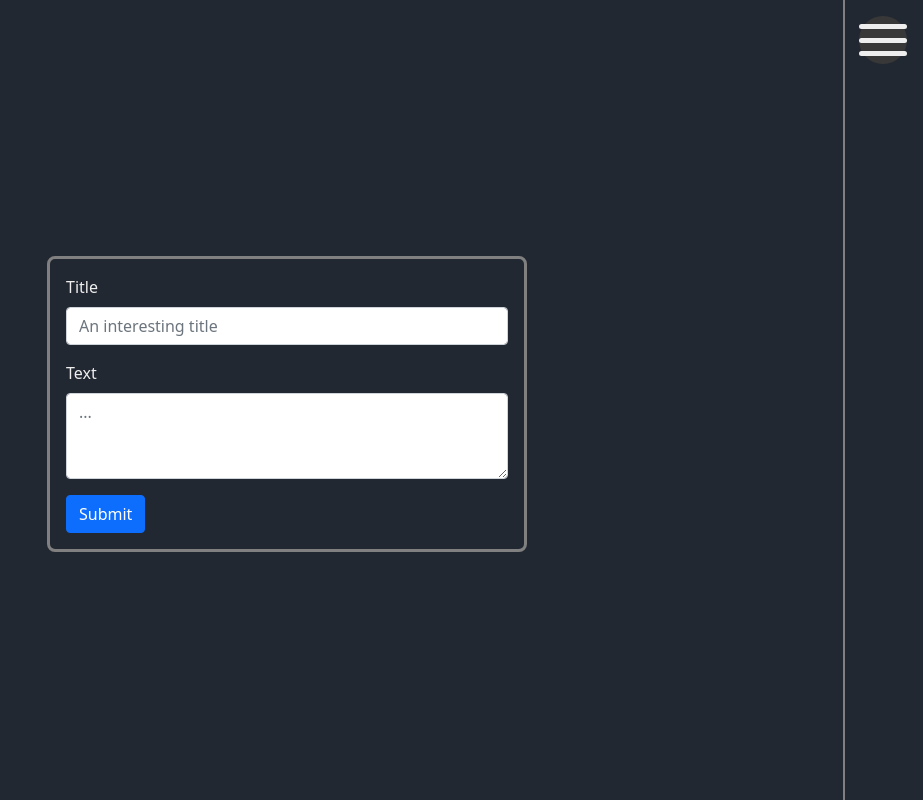
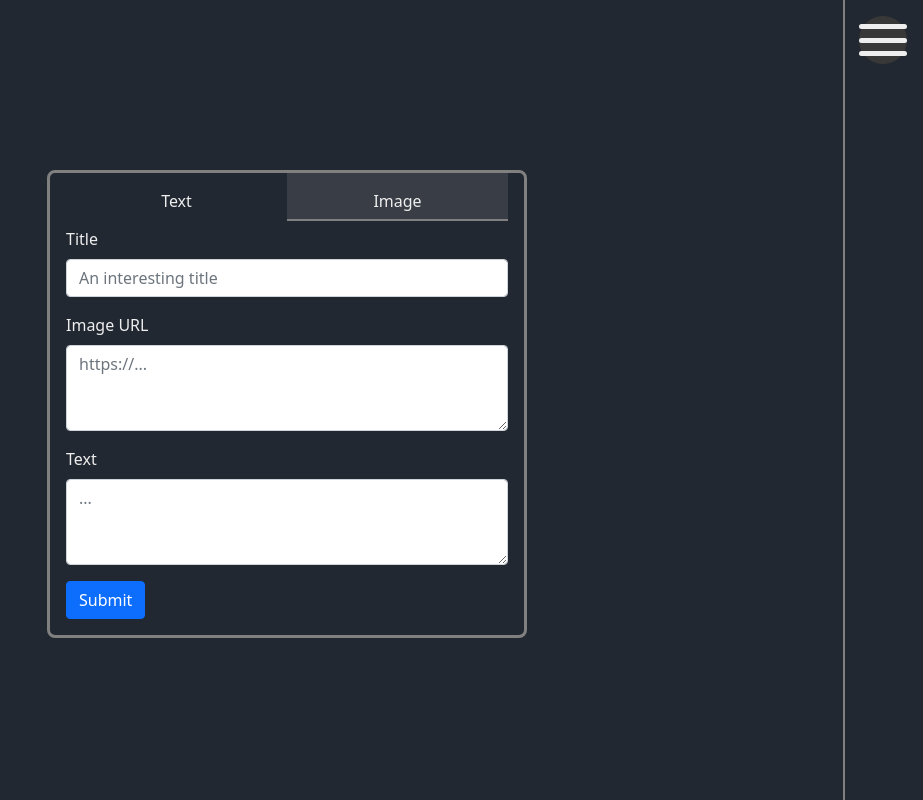
Before and after one commit to Guzzler829/final-project, a React (Create React App) app: page /post in a window 1280 px wide. Shown: the whole page, without its empty margins (357-1280 px from the left). Built offline with nearby package versions, Linux system fonts and the light colour scheme.

Commit message:
Added image posts and fixed a bunch of stuff

```diff
--- a/src/App.css
+++ b/src/App.css
@@ -46,6 +46,7 @@ a:visited {
   transition: 300ms cubic-bezier(.39,.02,.78,.68);
   white-space: nowrap;
   text-overflow: clip;
+  z-index: 999;
 }
 
 .sidebar.is-active {
@@ -69,9 +70,33 @@ a:visited {
   left: 50%;
   transform: translate(-50%, -50%);
   padding: 16px;
+  padding-top: 0;
   margin: 4px;
   border-radius: 8px;
   border: 3px solid gray;
+}
+
+.input-buttons {
+  position: relative;
+  width: 100%;
+  display: flex;
+  flex-direction: row;
+  justify-content: space-around;
+}
+
+.input-button {
+  width: 50%;
+  border: none;
+  background-color: #222831;
+  color: #eee;
+  height: 48px;
+  padding: 16px;
+  margin-bottom: 6px;
+}
+
+.input-button.is-active {
+  border-bottom: 2px solid gray;
+  background-color: #393E46;
 }
 
 /*
@@ -210,10 +235,10 @@ https://codepen.io/guzzler829/pen/BarzmOP
 
 .post {
   padding: 16px;
-  margin: 4px;
+  margin: 8px;
   border-radius: 8px;
   border: 3px solid gray;
-  width: 400px;
+  width: 80%;
   background-color: #393E46;
 }
 
@@ -222,8 +247,21 @@ https://codepen.io/guzzler829/pen/BarzmOP
   bottom: 0;
 }
 
+.post > img {
+  width: 10%;
+  height: auto;
+  border-radius: 8px;
+  margin-bottom: 6px;
+  cursor: pointer;
+  transition: 200ms ease;
+}
+
+.post > img.is-active {
+  width: 100%;
+}
+
 .home-screen {
+  width: 100%;
   position: absolute;
-  left: 50%;
-  transform: translate(-50%, 0);
+  left: 10%;
 }
--- a/src/components/home.js
+++ b/src/components/home.js
@@ -31,7 +31,7 @@ export default class Home extends React.Component {
     render(){
         return (
             <div className="home-screen">
-                {this.state.postJSONs.map( (post) => <Post type="text" title={post.title} text={post.text} key={post._id} /> )}
+                {this.state.postJSONs.map( (post) => <Post type="text" typeOfPost={post.type} title={post.title} text={post.text} imgSrc={post.url} myHref={post.url} key={post._id} postId={post._id} /> )}
             </div>
         );
     }
--- a/src/components/input-field.js
+++ b/src/components/input-field.js
@@ -10,11 +10,14 @@ export default class InputField extends React.Component {
     constructor(props) {
         super(props);
         this.state= {
-            redirect: <></>
+            redirect: <></>,
+            textPost: true
         };
         this.submitPost = this.submitPost.bind(this);
+        this.switchInput = this.switchInput.bind(this);
         this.theTitle = React.createRef();
         this.theText = React.createRef();
+        this.theURL = React.createRef();
     }
 
     submitPost() {
@@ -24,16 +27,57 @@ export default class InputField extends React.Component {
                 'Content-Type': 'application/json'
             },
             body: JSON.stringify({
+                type: (this.state.textPost ? "img" : "text"),
                 title: this.theTitle.current.value,
-                text: this.theText.current.value
+                text: this.theText.current.value,
+                url: this.theURL.current.value
             })
         });
         this.setState({redirect: <Redirect to="/" />});
     }
 
+    switchInput() {
+        if(this.state.textPost) {
+            this.setState({textPost: false});
+        } else {
+            this.setState({textPost: true});
+        }
+        console.log(this.state.textPost)
+    }
+
     render(){
+        if(this.state.textPost){
             return (
                 <div className='input-field'>
+                    <div className='input-buttons'>
+                        <button onClick={this.switchInput} className={this.state.textPost ? 'input-button' : 'input-button is-active'}>Text</button>
+                        <button onClick={this.switchInput} className={this.state.textPost ? 'input-button is-active' : 'input-button'}>Image</button>
+                    </div>
+                    <Form>
+                        <Form.Group className="mb-3" controlId="exampleForm.ControlInput1">
+                            <Form.Label>Title</Form.Label>
+                            <Form.Control ref={this.theTitle} placeholder="An interesting title" />
+                        </Form.Group>
+                        <Form.Group className="mb-3" controlId="exampleForm.ControlTextarea1">
+                            <Form.Label >Image URL</Form.Label>
+                            <Form.Control ref={this.theURL} as="textarea" placeholder="https://..." rows={3} />
+                        </Form.Group>
+                        <Form.Group className="mb-3" controlId="exampleForm.ControlTextarea1">
+                            <Form.Label >Text</Form.Label>
+                            <Form.Control ref={this.theText} as="textarea" placeholder="..." rows={3} />
+                        </Form.Group>
+                    </Form>
+                    <Button onClick={this.submitPost}>Submit</Button>
+                    {this.state.redirect}
+                </div>
+            );
+        } else {
+            return (
+                <div className='input-field'>
+                    <div className='input-buttons'>
+                        <button onClick={this.switchInput} className={this.state.textPost ? 'input-button' : 'input-button is-active'}>Text</button>
+                        <button onClick={this.switchInput} className={this.state.textPost ? 'input-button is-active' : 'input-button'}>Image</button>
+                    </div>
                     <Form>
                         <Form.Group className="mb-3" controlId="exampleForm.ControlInput1">
                             <Form.Label>Title</Form.Label>
@@ -50,3 +94,4 @@ export default class InputField extends React.Component {
             );
         }
     }
+}
--- a/src/components/post.js
+++ b/src/components/post.js
@@ -1,20 +1,52 @@
+import { useEffect, useRef } from 'react';
 import Button from "react-bootstrap/Button";
 import ButtonGroup from "react-bootstrap/ButtonGroup"
 
+const apiURL = 'https://crudcrud.com/api/91ba9e9f61e541de92c8e6d9b14465a5';
+
 export default function Post(props) {
-    if(props.type == "image"){
+
+    const theImage = useRef(null);
+
+    function deletePost() {
+        fetch(apiURL + '/posts/' + props.postId, { method: 'DELETE' });
+    }
+
+    function toggleActive() {
+        theImage.current.classList.toggle("is-active");
+    }
+
+    switch(props.typeOfPost) {
+        case "img":
             return (
                 <div className="post">
                     <h2>{props.title}</h2>
-                <img src={props.imgSrc} />
+                    <img src={props.imgSrc} onClick={toggleActive} ref={theImage} id="image-element" />
+                    <div className="post-footer">
+                    <p>{props.text}</p>
+                        <ButtonGroup>
+                            <Button variant="secondary">Commments</Button>
+                            <Button variant="secondary">Share</Button>
+                            <Button variant="danger" onClick={deletePost}>Delete</Button>
+                        </ButtonGroup>
+                    </div>
+                </div>
+            )
+        case "link":
+            return (
+                <div className="post">
+                    <a href={props.myHref}><h2>{props.title}</h2></a>
+                    <p>{props.text}</p>
                     <div className="post-footer">
                         <ButtonGroup>
                             <Button variant="secondary">Commments</Button>
                             <Button variant="secondary">Share</Button>
+                            <Button variant="danger" onClick={deletePost}>Delete</Button>
                         </ButtonGroup>
                     </div>
                 </div>
             )
+
     }
     return (
         <div className="post">
@@ -24,6 +56,7 @@ export default function Post(props) {
                 <ButtonGroup>
                     <Button variant="secondary">Commments</Button>
                     <Button variant="secondary">Share</Button>
+                    <Button variant="danger" onClick={deletePost}>Delete</Button>
                 </ButtonGroup>
             </div>
         </div>
```
Lines whose indentation alone changed are shown as unchanged.
